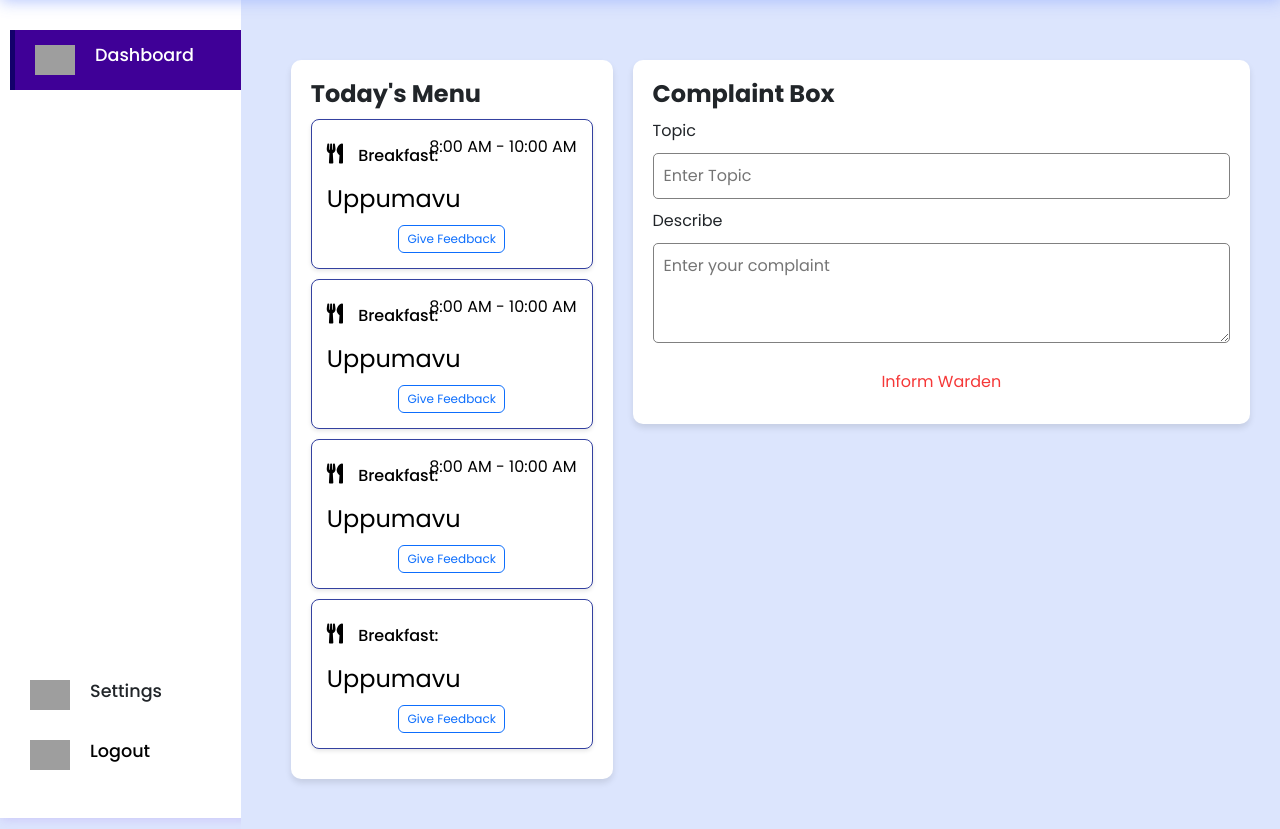
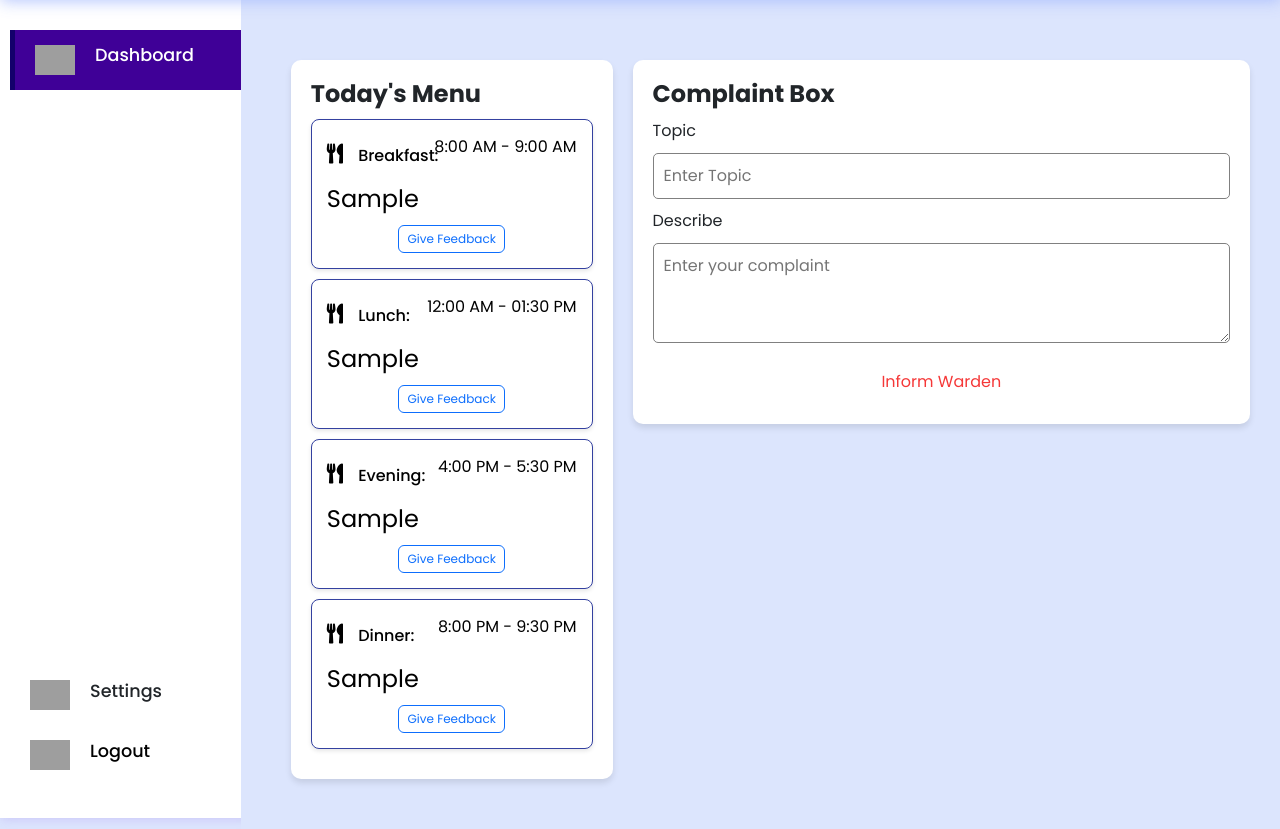
Before and after one commit to SivaPrasad43/Hostel_Management_System, a PHP site: page /php/dashboard/student_dashboard.php in a window 1280 px wide. Shown: the part 70-899 px from the top of the page. Run offline with PHP 8.4, Linux system fonts and the light colour scheme; a user stored in the database is signed in; tables that the repository leaves empty hold one stand-in row (values such as "Sample post"); grey boxes are pictures that could not be loaded.

Commit message:
food view in student added

```diff
--- a/php/dashboard/student_dashboard.php
+++ b/php/dashboard/student_dashboard.php
@@ -88,7 +88,16 @@ session_start(); // Start the session
                         class="icn srchicn" alt="search-button">
                 </div>
             </div>
+            <?php
+                    // Include your connection.php file
+                    include '../../connection/connection.php';
 
+                    // Select data from the food_menu table
+                    $query = "SELECT * FROM food_menu WHERE menu_id = 1";
+                    $result = mysqli_query($conn, $query);
+
+                    while ($row = mysqli_fetch_assoc($result)) {
+                        ?>
             <div class="dashboard-items-container">
                 <div class="food-card">
                     <h2 class="food-title">Today's Menu</h2>
@@ -98,57 +107,60 @@ session_start(); // Start the session
                                 <i class="fas fa-utensils food-icon"></i>
                                 <span class="food-label">Breakfast:</span>
                             </div>
-                            <div class="food-name">Uppumavu</div>
+                            <div class="food-name"> <?php echo  $row['breakfast_item']; ?></div>
                             <button class="btn btn-small btn-outline-primary btn-rounded mt-2" data-bs-toggle="modal"
                                 data-bs-target="#exampleModal"
                                 style="--bs-btn-padding-y: .25rem; --bs-btn-padding-x: .5rem; --bs-btn-font-size: .75rem;">
                                 Give Feedback
                             </button>
-                            <div class="food-time">8:00 AM - 10:00 AM</div>
+                            <div class="food-time">8:00 AM - 9:00 AM</div>
                         </div>
                         <div class="food-item">
                             <div class="food-title">
                                 <i class="fas fa-utensils food-icon"></i>
-                                <span class="food-label">Breakfast:</span>
+                                <span class="food-label">Lunch:</span>
                             </div>
-                            <div class="food-name">Uppumavu</div>
+                            <div class="food-name"><?php echo  $row['lunch_item']; ?></div>
                             <button class="btn btn-small btn-outline-primary btn-rounded mt-2" data-bs-toggle="modal"
                                 data-bs-target="#exampleModal"
                                 style="--bs-btn-padding-y: .25rem; --bs-btn-padding-x: .5rem; --bs-btn-font-size: .75rem;">
                                 Give Feedback
                             </button>
-                            <div class="food-time">8:00 AM - 10:00 AM</div>
+                            <div class="food-time">12:00 AM - 01:30 PM</div>
                         </div>
                         <div class="food-item">
                             <div class="food-title">
                                 <i class="fas fa-utensils food-icon"></i>
-                                <span class="food-label">Breakfast:</span>
+                                <span class="food-label">Evening:</span>
                             </div>
-                            <div class="food-name">Uppumavu</div>
+                            <div class="food-name"><?php echo  $row['evening_item']; ?></div>
                             <button class="btn btn-small btn-outline-primary btn-rounded mt-2" data-bs-toggle="modal"
                                 data-bs-target="#exampleModal"
                                 style="--bs-btn-padding-y: .25rem; --bs-btn-padding-x: .5rem; --bs-btn-font-size: .75rem;">
                                 Give Feedback
                             </button>
-                            <div class="food-time">8:00 AM - 10:00 AM</div>
+                            <div class="food-time">4:00 PM - 5:30 PM</div>
                         </div>
                         <div class="food-item">
                             <div class="food-title">
                                 <i class="fas fa-utensils food-icon"></i>
-                                <span class="food-label">Breakfast:</span>
+                                <span class="food-label">Dinner:</span>
                             </div>
-                            <div class="food-name">Uppumavu</div>
+                            <div class="food-name"><?php echo  $row['dinner_item']; ?></div>
                             <button class="btn btn-small btn-outline-primary btn-rounded mt-2" data-bs-toggle="modal"
                                 data-bs-target="#exampleModal"
                                 style="--bs-btn-padding-y: .25rem; --bs-btn-padding-x: .5rem; --bs-btn-font-size: .75rem;">
                                 Give Feedback
                             </button>
-                            <div class="food-time"></div>
+                            <div class="food-time">8:00 PM - 9:30 PM</div>
+
                         </div>
                     </div>
                 </div>
                 <div>
-
+<?php
+                    }
+                    ?>
                     <!-- Attendence -->
                     <div class="attendance-section">
                         <h2 class="attendance-title">Mark Attendance</h2>
@@ -247,14 +259,14 @@ session_start(); // Start the session
                     <button type="button" class="btn-close" data-bs-dismiss="modal" aria-label="Close"></button>
                 </div>
                 <div class="modal-body">
-                    <form id="complaint-form" action="../process_complaint.php" method="post">
+                    <form id="complaint-form" action="../process_feedback.php" method="post">
                         <label for="description">Describe</label>
-                        <textarea class="complaint-textarea" name="content" placeholder="Enter your Feedback"
+                        <textarea class="complaint-textarea" name="feedback" placeholder="Enter your Feedback"
                             required></textarea>
                 </div>
                 <div class="modal-footer">
                     <button type="button" class="btn btn-secondary" data-bs-dismiss="modal">Close</button>
-                    <button type="button" class="btn btn-primary">Send Feedback</button>
+                    <button type="submit" class="btn btn-primary">Send Feedback</button>
                 </div>
                 </form>
             </div>
```
Also changed, not shown: php/dashboard/mess_secretary_dashboard.php (+30 -0 lines), php/process_feedback.php (added, +51 -0 lines).
